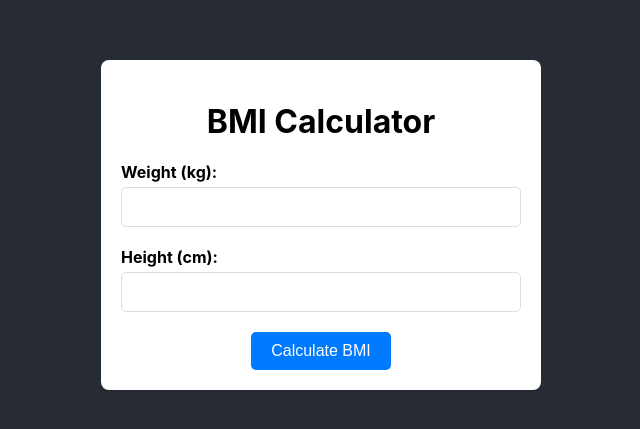
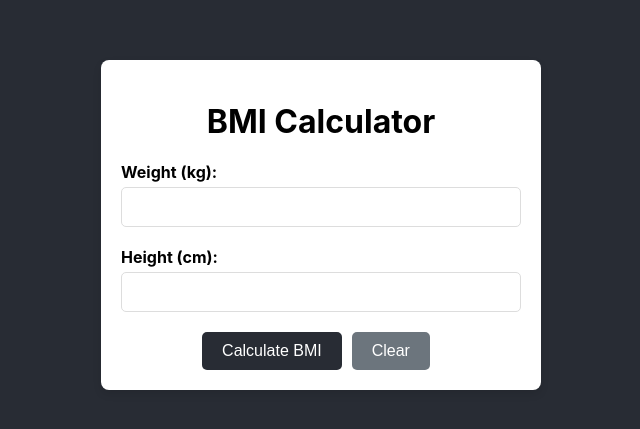
Before and after one commit to PujaDas01/bmi-calculator, a React (Create React App) app: page / in a window 1280 px wide. Shown: the part 175-604 px from the top of the page, without its empty margins (319-959 px from the left). Built offline with nearby package versions, Linux system fonts and the light colour scheme.

Commit message:
Added clear button and implemented its functionality

```diff
--- a/src/App.css
+++ b/src/App.css
@@ -43,7 +43,6 @@
   -webkit-appearance: none;
 }
 
-
 .button-container {
   text-align: center;
 }
@@ -51,18 +50,29 @@
 .button {
   padding: 10px 20px;
   font-size: 16px;
-  background-color: #007bff;
   color: #fff;
   border: none;
   border-radius: 5px;
   cursor: pointer;
   transition: background-color 0.3s;
+  margin-right: 10px;
 }
 
-.button:hover {
-  background-color: #0056b3;
+.button.calculate {
+  background-color: #282c34;
 }
 
+.button.calculate:hover {
+  background-color: #1d2128;
+}
+
+.button.clear {
+  background-color: #6c757d;
+}
+
+.button.clear:hover {
+  background-color: #5a6268;
+}
 .result {
   margin-top: 20px;
   text-align: center;
--- a/src/App.js
+++ b/src/App.js
@@ -48,6 +48,13 @@ function App() {
     setCategory(bmiCategory);
   };
 
+  const clearFields = () => {
+    setWeight('');
+    setHeight('');
+    setBMI('');
+    setCategory('');
+  };
+
   return (
     <div className="App">
       <div className="container">
@@ -75,8 +82,11 @@ function App() {
           />
         </div>
         <div className="button-container">
-          <button className="button" onClick={calculateBMI}>
+          <button className="button calculate" onClick={calculateBMI}>
             Calculate BMI
+          </button>
+          <button className="button clear" onClick={clearFields}>
+            Clear
           </button>
         </div>
         {bmi && (
```
